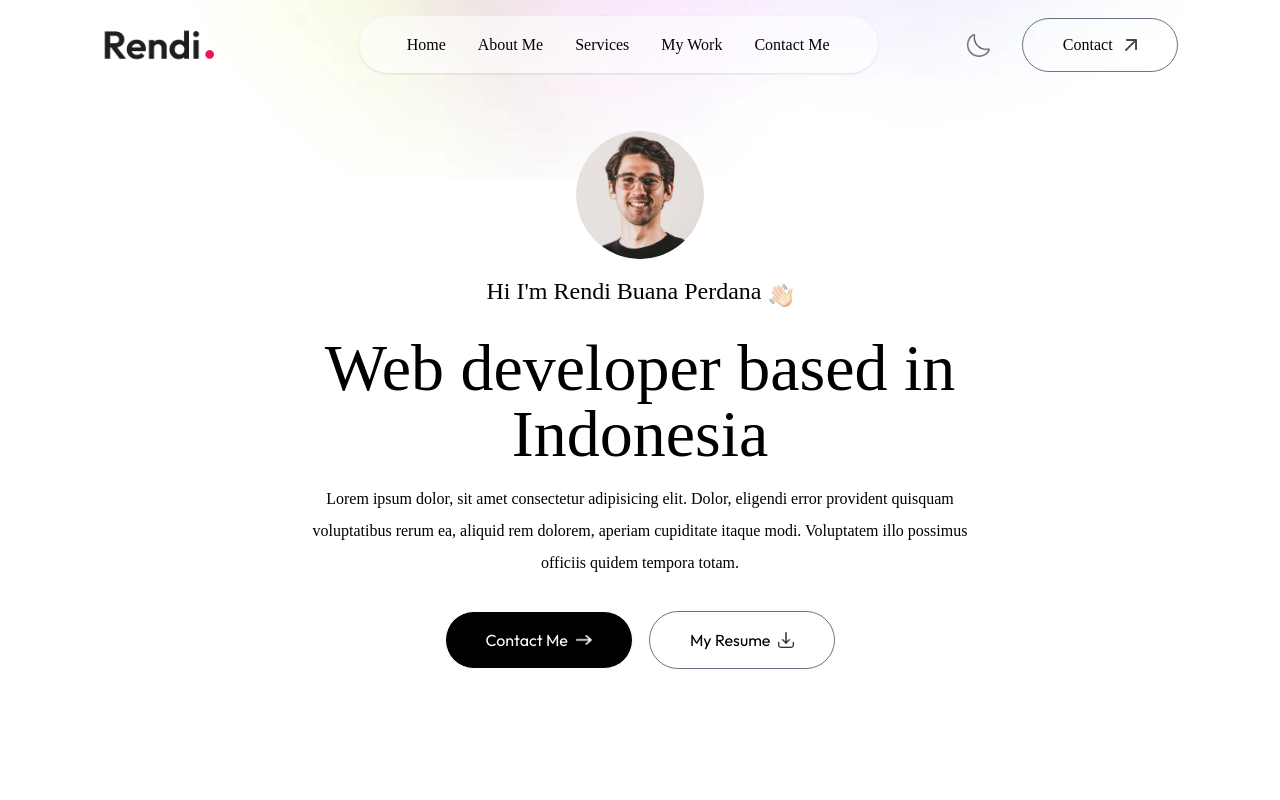
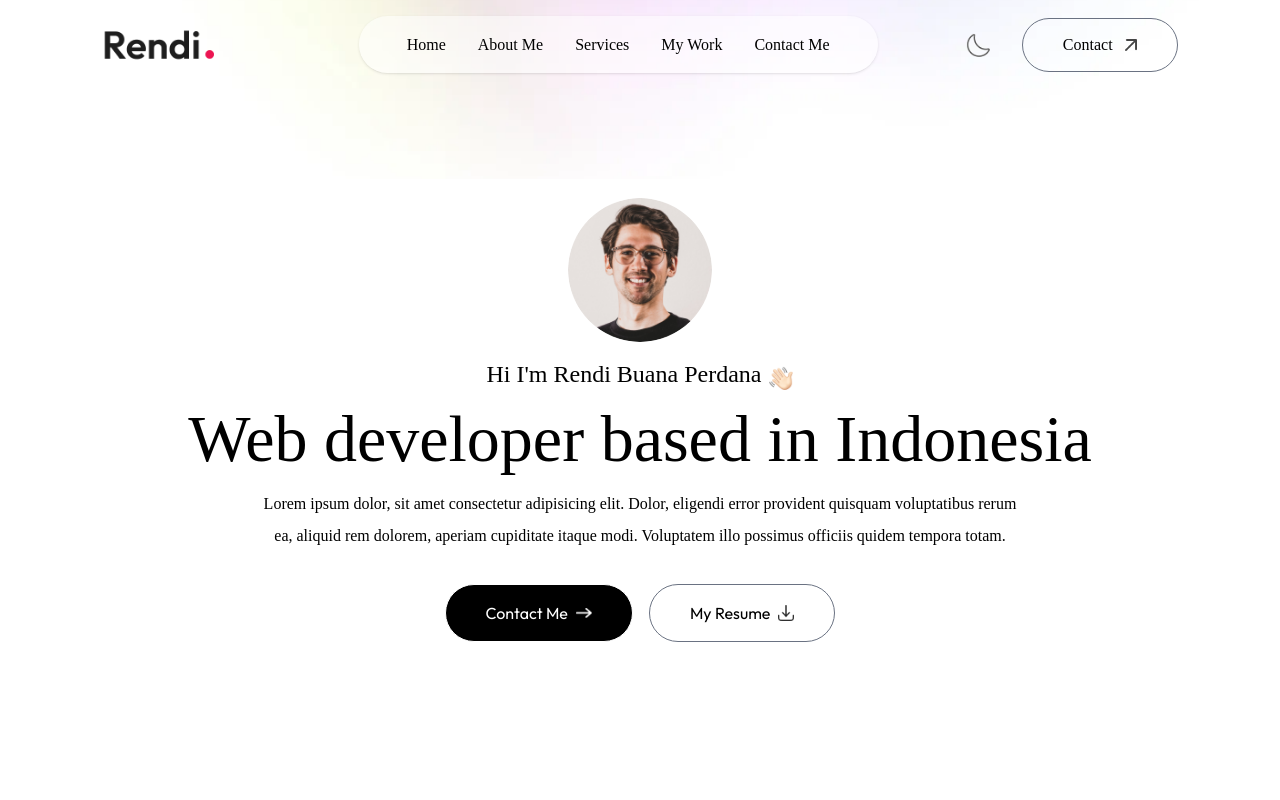
Before and after one commit to rendybp/my-portfolio, a Next.js app: page / in a window 1280 px wide. Shown: the top 800 px of the page. Built offline with nearby package versions, Linux system fonts and the light colour scheme; a web font is replaced by a local one.

Commit message:
fixing smaller screen problems on header section

```diff
--- a/app/components/Header.jsx
+++ b/app/components/Header.jsx
@@ -5,19 +5,19 @@ import { motion } from "motion/react"
 
 const Header = () => {
     return (
-        <div className='w-11/12 max-w-3xl text-center mx-auto h-screen flex flex-col items-center justify-center gap-4'>
+        <div className='w-11/12 max-w-6xl text-center mx-auto h-screen flex flex-col items-center justify-center gap-4 my-5'>
             <motion.div
             initial={{scale: 0}}
             whileInView={{scale: 1}}
             transition={{duration: 0.8, type: 'spring', stiffness: 100}}
             >
-                <Image src={assets.profile_img} alt='' className='rounded-full w-32'/>
+                <Image src={assets.profile_img} alt='' className='rounded-full w-36'/>
             </motion.div>
             <motion.h3
             initial={{y:-20, opacity: 0}}
             whileInView={{y: 0, opacity: 1}}
             transition={{duration: 0.6, delay: 0.3}}
-            className='flex items-end gap-2 text-xl md:text-2xl mb-3 font-ovo'>
+            className='flex items-end gap-2 text-xl md:text-2xl font-ovo'>
                 Hi I'm Rendi Buana Perdana  <Image src={assets.hand_icon} alt='' className='w-6'/>
             </motion.h3>
             <motion.h1
@@ -31,7 +31,7 @@ const Header = () => {
             initial={{opacity: 0}}
             whileInView={{opacity: 1}}
             transition={{duration: 0.6, delay: 0.7}}
-            className='max-w-2xl mx-auto font-ovo'>
+            className='max-w-3xl mx-auto font-ovo'>
                 Lorem ipsum dolor, sit amet consectetur adipisicing elit. Dolor, eligendi error provident quisquam voluptatibus rerum ea, aliquid rem dolorem, aperiam cupiditate itaque modi. Voluptatem illo possimus officiis quidem tempora totam.
             </motion.p>
 
```
